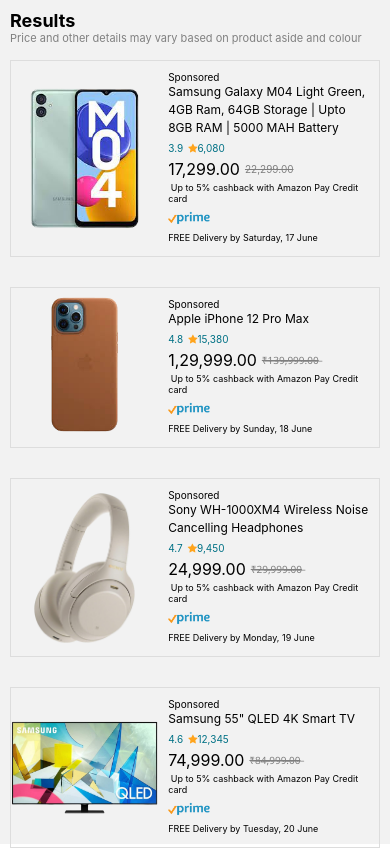
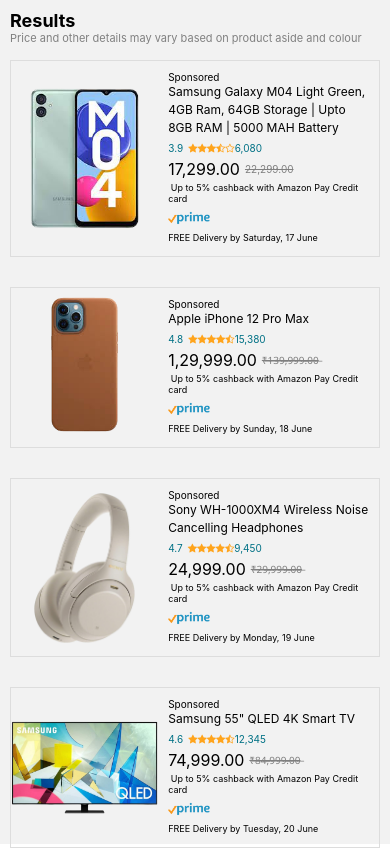
Before and after one commit to Kubraaygun/AmazonClone, a React Native app: screen /ProductScreen in a window 390 px wide. Shown: the top 849 px of the page. Built offline with nearby package versions, Linux system fonts and the light colour scheme.

Commit message:
ProductSreen bitirildi

```diff
--- a/src/screens/ProductScreen.jsx
+++ b/src/screens/ProductScreen.jsx
@@ -9,6 +9,7 @@
 import { ProductData } from "../data/ProductData";
 import { FontAwesome } from "@expo/vector-icons";
 import PrimeLogo from "../assets/prime-logo.png";
+import { getRating } from "../utils/helpers";
 
 const ProductScreen = () => {
   return (
@@ -30,7 +31,7 @@
 
               <View style={styles.row}>
                 <Text style={styles.rating}>{item.rating}</Text>
-                <FontAwesome name="star" size={10} color={"#ffa41c"} />
+                {getRating(item.rating)}
                 <Text style={styles.ratingCount}>{item.ratingCount}</Text>
               </View>
 
--- /dev/null
+++ b/src/utils/helpers.js
@@ -0,0 +1,26 @@
+import { FontAwesome } from "@expo/vector-icons";
+
+export const getRating = (rating) => {
+  const ratingStar = [];
+
+  const fullStar = <FontAwesome name="star" color={"#ffa41c"} size={10} />;
+
+  const halfStart = (
+    <FontAwesome name="star-half-empty" color="#ffa41c" size={10} />
+  );
+
+  const emptyStar = <FontAwesome name="star-o" color="#ffa41c" size={10} />;
+
+  for (let i = 0; i < 5; i++) {
+    if (i < rating) {
+      ratingStar.push(fullStar);
+    } else {
+      ratingStar.push(emptyStar);
+    }
+  }
+
+  if (rating % 1 !== 0) {
+    ratingStar[Math.floor(rating)] = halfStart;
+  }
+  return ratingStar;
+};
```
